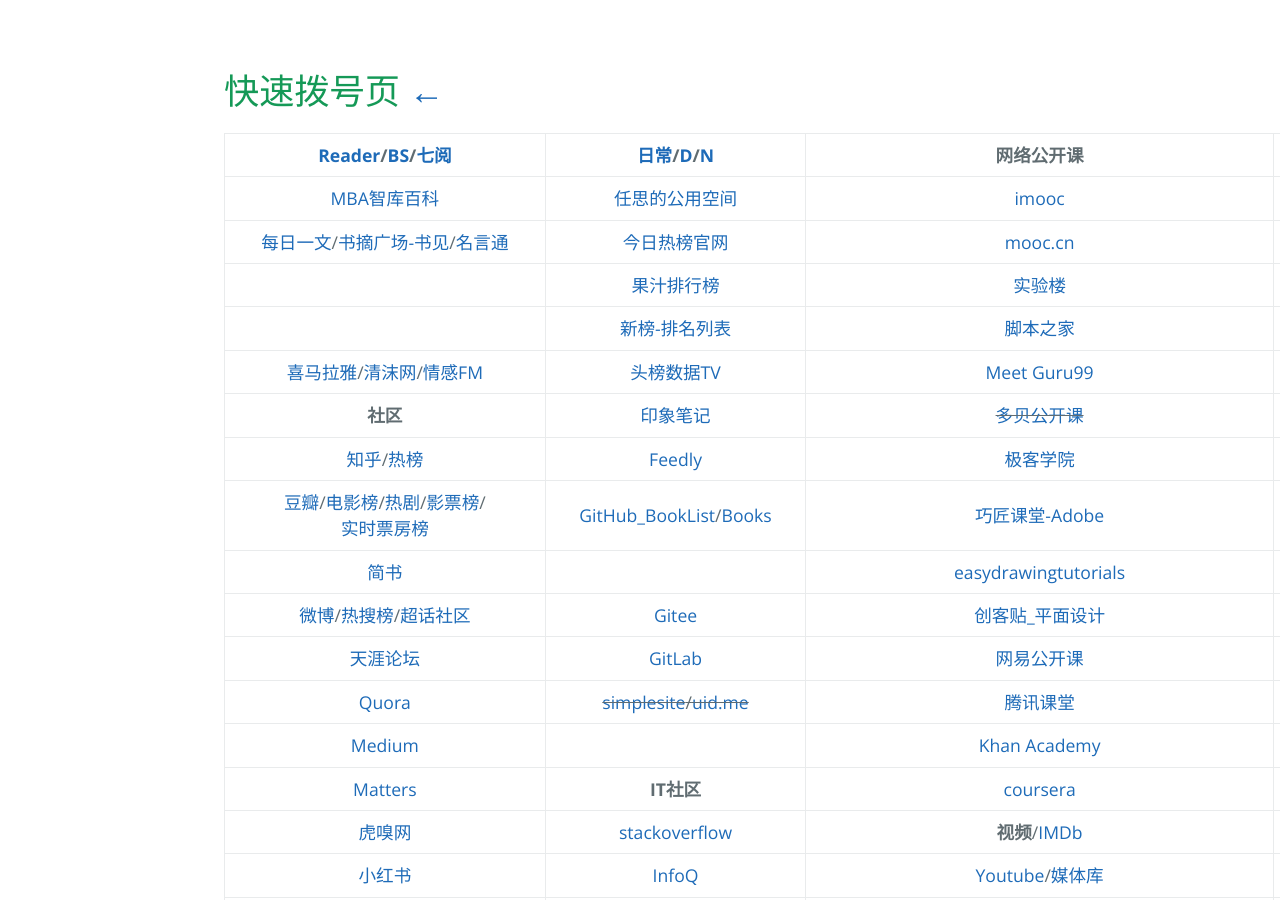
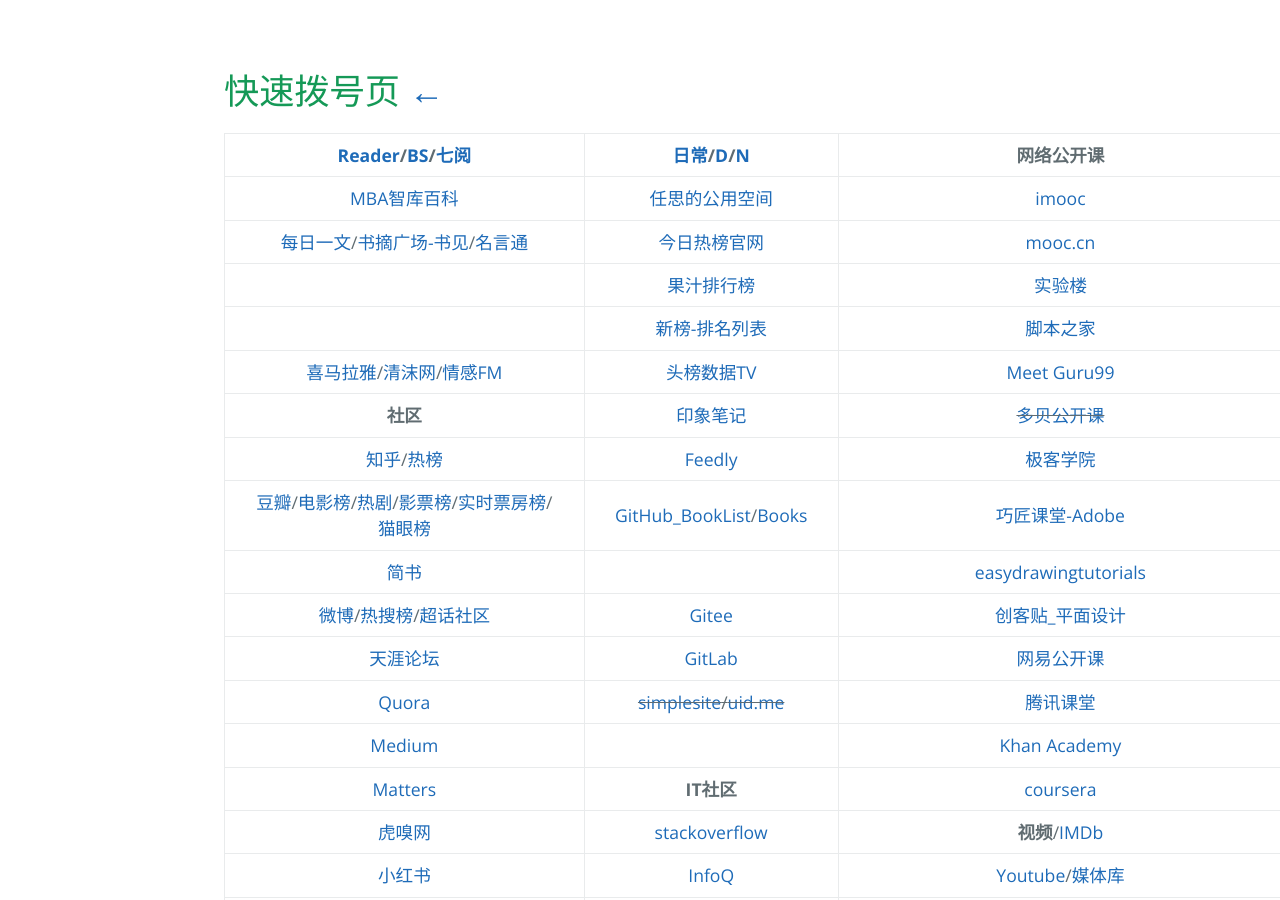
Before and after one commit to AmbroseRen/test, a Jekyll site: the page built from navigation.md, in a window 1280 px wide and 900 px high. Built offline with Jekyll 4.4.1, drawn with Linux system fonts in a browser that asks for light colours; our own code applies the rules of GitHub Pages for plain Markdown files; the repository's description, which GitHub fills in, is left out.

Commit message:
Update navigation.md

```diff
--- a/navigation.md
+++ b/navigation.md
@@ -13,7 +13,7 @@
 | [喜马拉雅](https://www.ximalaya.com/my/subscribed/)/[清沫网](https://www.qingmo.net/)/[情感FM](https://www.qingmo.net/qingganfm) | [头榜数据TV](http://www.toubang.tv/anchor/mutile.html) | [Meet Guru99](https://www.guru99.com/) | __工具__ |
 | __社区__ | [印象笔记](https://app.yinxiang.com/Home.action) | ~~[多贝公开课](http://www.duobei.com/)~~ | [epub.liumingye](https://epub.liumingye.cn/) |
 | [知乎](https://www.zhihu.com/people/RS101202303/following)/[热榜](https://www.zhihu.com/hot) | [Feedly](https://feedly.com/) | [极客学院](https://www.jikexueyuan.com/) | [MYFREEMP3](http://tool.liumingye.cn/music/?page=audioPage&type=migu&name=The%20Ludlows) |
-| [豆瓣](https://www.douban.com/people/AmbroseRen/)/[电影榜](https://movie.douban.com/)/[热剧](https://movie.douban.com/tv/#!type=tv&tag=%E7%83%AD%E9%97%A8&sort=recommend&page_limit=20&page_start=0)/[影票榜](https://www.endata.com.cn/BoxOffice/)/[实时票房榜](https://www.endata.com.cn/BoxOffice/BO/RealTime/reTimeBO.html) | [GitHub_BookList](https://github.com/AmbroseRen/test/blob/master/Library/BookListsOne.md)/[Books](https://github.com/AmbroseRen/Picture/tree/master/book/Society) | [巧匠课堂-Adobe](https://www.2qj.com/) | [BookReader](https://ztftrue.github.io/BookReader/) |
+| [豆瓣](https://www.douban.com/people/AmbroseRen/)/[电影榜](https://movie.douban.com/)/[热剧](https://movie.douban.com/tv/#!type=tv&tag=%E7%83%AD%E9%97%A8&sort=recommend&page_limit=20&page_start=0)/[影票榜](https://www.endata.com.cn/BoxOffice/)/[实时票房榜](https://www.endata.com.cn/BoxOffice/BO/RealTime/reTimeBO.html)/[猫眼榜](https://piaofang.maoyan.com/dashboard) | [GitHub_BookList](https://github.com/AmbroseRen/test/blob/master/Library/BookListsOne.md)/[Books](https://github.com/AmbroseRen/Picture/tree/master/book/Society) | [巧匠课堂-Adobe](https://www.2qj.com/) | [BookReader](https://ztftrue.github.io/BookReader/) |
 | [简书](https://www.jianshu.com/subscriptions#/timeline) | []() | [easydrawingtutorials](https://www.easydrawingtutorials.com/index.php/disney/81-draw-mickey-mouse) | [Neat Reader](https://www.neat-reader.cn/webapp#/) |
 | [微博](https://weibo.com/3626507391/follow)/[热搜榜](https://s.weibo.com/top/summary)/[超话社区](https://huati.weibo.cn/discovery/super) | [Gitee](https://gitee.com/) | [创客贴_平面设计](https://www.chuangkit.com/designtools/designindex) | [PDF在线阅读器](https://web.jisupdf.com/) |
 | [天涯论坛](https://bbs.tianya.cn/) | [GitLab](https://gitlab.com/ambroserencn) | [网易公开课](https://open.163.com/khan/) | [oneNote笔记本-微软](https://www.onenote.com/notebooks?auth=1&nf=1&fromAR=1) |
```
